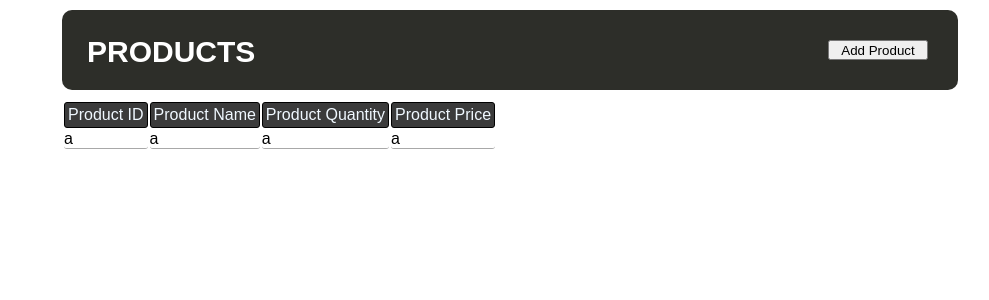
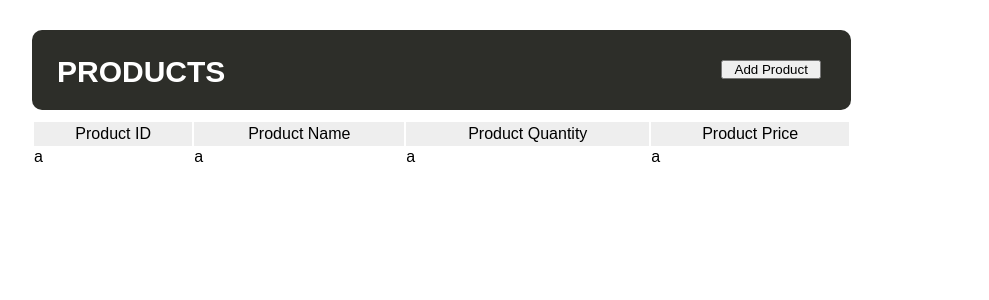
Before and after one commit to Feeder029/POS-main, a PHP site: page /products.html in a window 1280 px wide. Shown: the top 300 px of the page, without its empty margins (18-1007 px from the left). Run offline with PHP 8.4, Linux system fonts and the light colour scheme.

Commit message:
product, have 2 section

```diff
--- a/POS-main/POS-ims/menu.css
+++ b/POS-main/POS-ims/menu.css
@@ -1,5 +1,5 @@
 body{
-    background-color:rgb(218, 217, 217);
+    background-color:rgb(217, 217, 217);
     overflow-x: hidden;
     margin: 0;
     padding: 20px;
@@ -29,7 +29,6 @@ html{
     display: flex;
     align-items: center;
     height: 30%;
-
     flex-direction: column;
 }
 
--- a/POS-main/POS-ims/products.css
+++ b/POS-main/POS-ims/products.css
@@ -7,16 +7,15 @@
 
 #navbar{
     background-color: #2d2e29;
-    width: 70%;
+    width: 80%;
     height: 80px;
     border-radius: 10px;
-    margin: 10px 20px 10px 80px;
+    margin: 30px 20px 10px 50px;
     text-align: end;
 }
 
 #navbar button{
     width: 100px;
-    height: 20px;
     margin: 30px ;
 }
 
@@ -28,21 +27,29 @@
     position: absolute;
 }
 th{
-    border: 1px solid black;
-    background-color: #3b3b3b;
-    color: aliceblue;
+    background-color: #eeeeee;
+    color: black;
     font-size: medium;
     font-weight: 200;
-    border-radius: 3px;
     padding: 3px;
 }
 td{
-
-    border-bottom: 1px solid rgb(168, 168, 168);
     border-radius: 3px;
     gap: 0;
+}
+table{
+    margin-left:50px ;
+    width: 80%;
+}
+.section1{
+width: 80%;
 
 }
-table{
-    margin-left:80px ;
+.section2{
+    width: 20%;
+
+
 }
+body{
+    display: flex;
+}
--- a/POS-main/POS-ims/products.html
+++ b/POS-main/POS-ims/products.html
@@ -8,7 +8,7 @@
 </head>
 <body>
 
-
+   <section class="section1">
     <nav id="navbar">
         <h1>PRODUCTS</h1>
         <button>Add Product</button>
@@ -30,6 +30,11 @@
             </tr>
         </table>
     </form>
+</section>
+<section class="section2">
+
+</section>
+
 
     <script src="products.js"></script>
 </body>
```
Also changed, not shown: POS-main/POS-ims/mainDashboard.css (+7 -7 lines).
